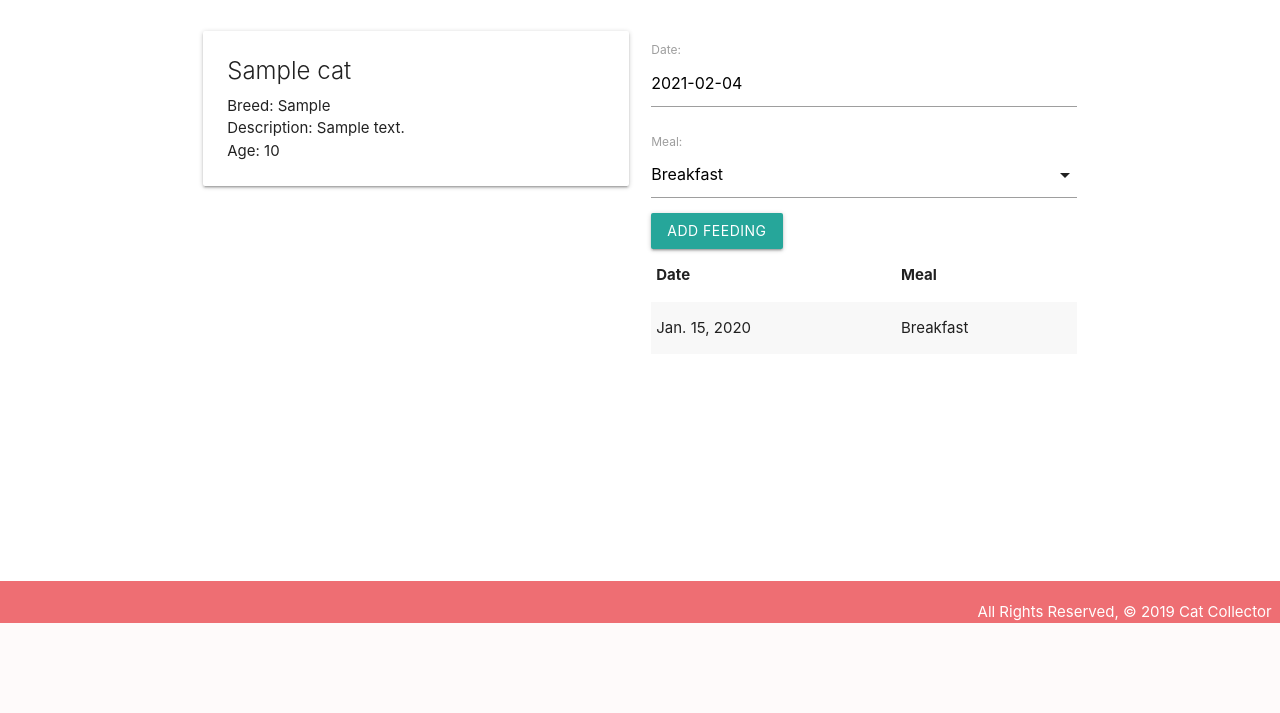
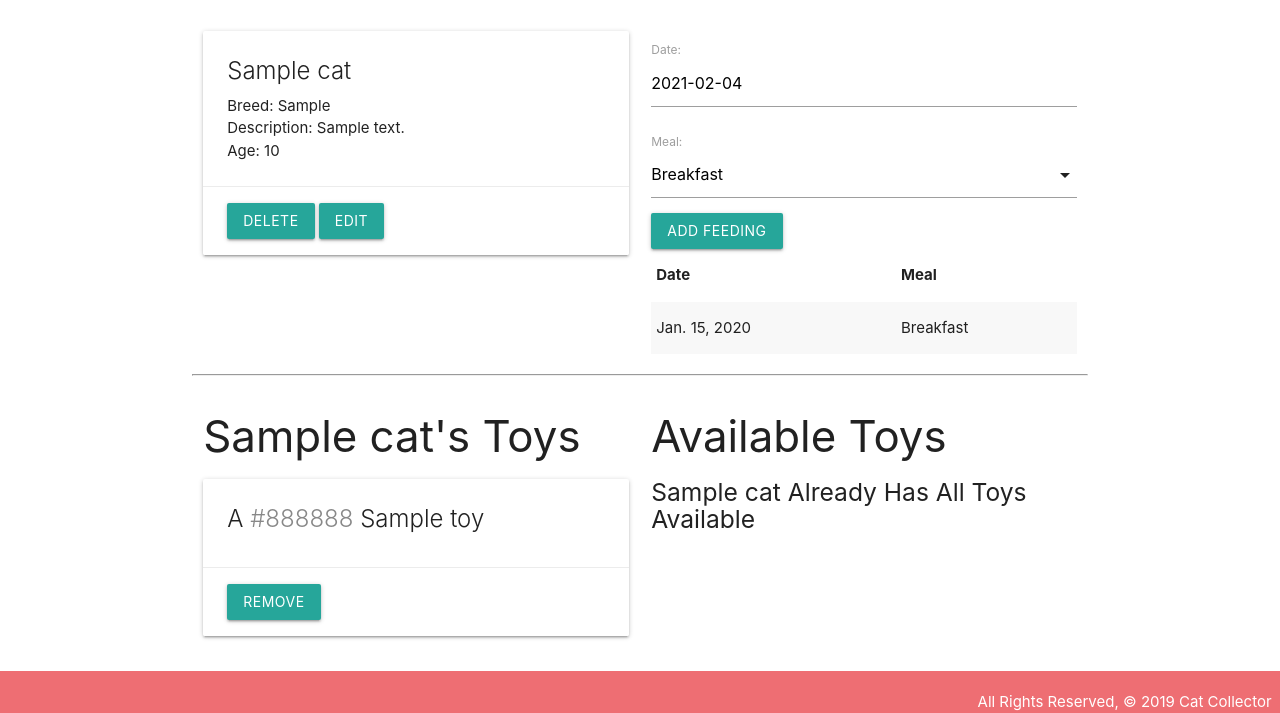
Before and after one commit to SEIR-7-06/catcollector, a Django app: page /cats/1/ in a window 1280 px wide. Shown: the part 177-890 px from the top of the page. Before the commit the page ends 800 px from the top, so only its background shows below. Run offline with Django 3.2, Linux system fonts and the light colour scheme; tables that the repository leaves empty hold one stand-in row (values such as "Sample post").

Commit message:
Adds cat toys many to many

```diff
--- a/main_app/admin.py
+++ b/main_app/admin.py
@@ -1,5 +1,7 @@
 from django.contrib import admin
-from .models import Cat
+from .models import Cat, Toy, Feeding
 
 # Register your models here.
 admin.site.register(Cat)
+admin.site.register(Toy)
+admin.site.register(Feeding)
--- a/main_app/models.py
+++ b/main_app/models.py
@@ -1,11 +1,19 @@
 from django.db import models
 
-# Create your models here.
+
+class Toy(models.Model):
+  name = models.CharField(max_length=50)
+  color = models.CharField(max_length=20)
+
+  def __str__(self):
+    return f'{self.name} color {self.color}'
+
 class Cat(models.Model):
   name = models.CharField(max_length=100)
   breed = models.CharField(max_length=100)
   description = models.TextField(max_length=250)
   age = models.IntegerField()
+  toys = models.ManyToManyField(Toy)
 
   # No need to make migration for model methods
   def __str__(self):
--- a/main_app/templates/cats/detail.html
+++ b/main_app/templates/cats/detail.html
@@ -15,6 +15,10 @@
         {% else %}
           <p>Age: Kitten</p>
         {% endif %}
+      </div>
+      <div class="card-action">
+        <button class="btn">Delete</button>
+        <button class="btn">Edit</button>
       </div>
     </div>
   </div>
@@ -46,6 +50,79 @@
   </div>
 </div>
 
+<hr />
+
+<div class="row">
+  <div class="col s6">
+    <h3>{{ cat.name }}'s Toys</h3>
+
+    {% if cat.toys.count %}
+
+      {% for toy in cat.toys.all %}
+        <div class="card">
+          <div class="card-content">
+            <span class="card-title">
+              A <span style="color: {{ toy.color }}">{{toy.color}}</span> {{ toy.name }}
+            </span>
+          </div>
+
+          <div class="card-action">
+            <form action="" method="POST">
+              {% csrf_token %}
+              <button type="submit" class="btn">Remove</button>
+            </form>
+          </div>
+        </div>
+      {% endfor %}
+
+    {% else %}
+
+      <h5>No Toys :(</h5>
+
+    {% endif %}
+
+  </div>
+
+  <div class="col s6">
+
+    <h3>Available Toys</h3>
+
+    {% if toys.count %}
+
+      {% for toy in toys.all %}
+
+        <div class="card">
+
+          <div class="card-content">
+            <span class="card-title">
+              A <span style="color: {{ toy.color }}">{{toy.color}}</span> {{ toy.name }}
+            </span>
+          </div>
+
+          <div class="card-action">
+
+            <form action="{% url 'assoc_toy' cat.id toy.id %}" method="POST">
+              {% csrf_token %}
+
+              <button type="submit" class="btn">Add</button>
+            </form>
+
+          </div>
+
+        </div>
+
+      {% endfor %}
+
+    {% else %}
+
+        <h5>{{ cat.name }} Already Has All Toys Available</h5>
+
+    {% endif %}
+
+  </div>
+</div>
+
+
 <script>
 {% comment %}
   Adds materialize's datepicker and select box
--- a/main_app/urls.py
+++ b/main_app/urls.py
@@ -6,7 +6,8 @@ urlpatterns = [
   path('about/', views.about, name='about'),
   path('cats/', views.cats_index, name='cats_index'),
   path('cats/<int:cat_id>/', views.cats_detail, name='cats_detail'),
-  path('cat/<int:cat_id>/add_feeding/', views.add_feeding, name='add_feeding')
+  path('cat/<int:cat_id>/add_feeding/', views.add_feeding, name='add_feeding'),
+  path('cats/<int:cat_id>/assoc_toy/<int:toy_id>/', views.assoc_toy, name="assoc_toy")
 ]
 
 """
@@ -19,4 +20,9 @@ app.get('/feeding', (req, res) => {
 app.post('/feeding', req, res) => {
 
 })
+
+
+app.post('/cats/:catId/toys/:toyId', req, res) => {
+
+})
 """
--- a/main_app/views.py
+++ b/main_app/views.py
@@ -1,6 +1,6 @@
 from django.shortcuts import render, redirect
 from django.http import HttpResponse
-from .models import Cat
+from .models import Cat, Toy
 from .forms import FeedingForm
 
 # Create your views here.
@@ -17,16 +17,27 @@ def cats_index(request):
   context = { 'cats_data': cats }
   return render(request, 'cats/index.html', context)
 
+
+
+
 def cats_detail(request, cat_id):
   cat = Cat.objects.get(id=cat_id)
   # Creates a new instance of Feeding Form
   feeding_form = FeedingForm()
 
+  # Query toys cat does not have
+  toys_cat_doesnt_have = Toy.objects.exclude(id__in= cat.toys.all().values_list('id'))
+
   context = {
     'cat': cat,
-    'feeding_form': feeding_form
+    'feeding_form': feeding_form,
+    'toys': toys_cat_doesnt_have
   }
   return render(request, 'cats/detail.html', context)
+
+
+
+
 
 def add_feeding(request, cat_id):
   # Gets the data from the form
@@ -44,3 +55,10 @@ def add_feeding(request, cat_id):
 
   # - Redirects back to Cat Detail Page
   return redirect('cats_detail', cat_id=cat_id)
+
+
+def assoc_toy(request, cat_id, toy_id):
+  cat = Cat.objects.get(id=cat_id)
+  cat.toys.add(toy_id)
+
+  return redirect('cats_detail', cat_id=cat_id)
```
Also changed, not shown: main_app/forms.py (line endings or trailing spaces), main_app/migrations/0003_toy.py (added), main_app/migrations/0004_cat_toys.py (added).
